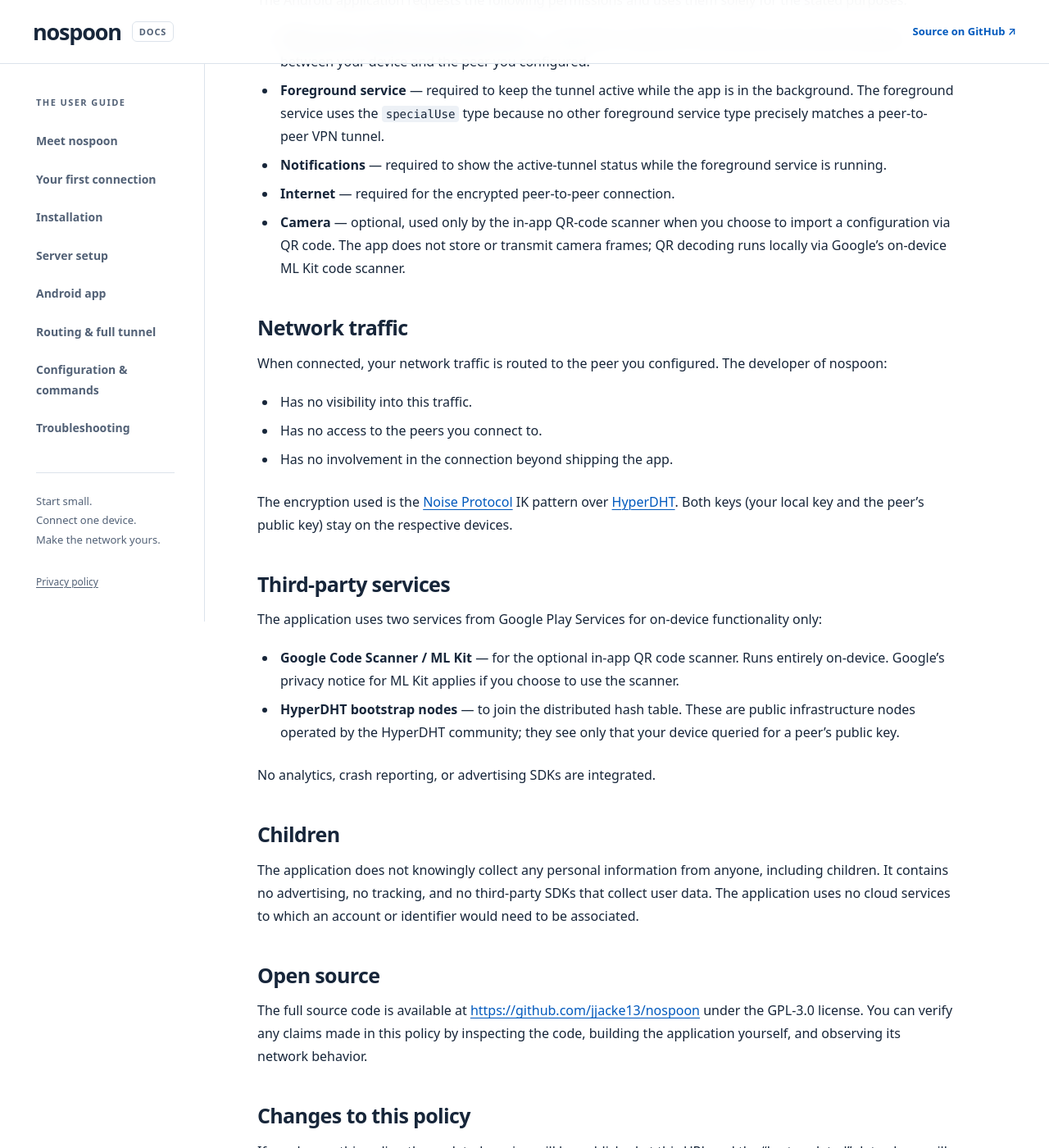
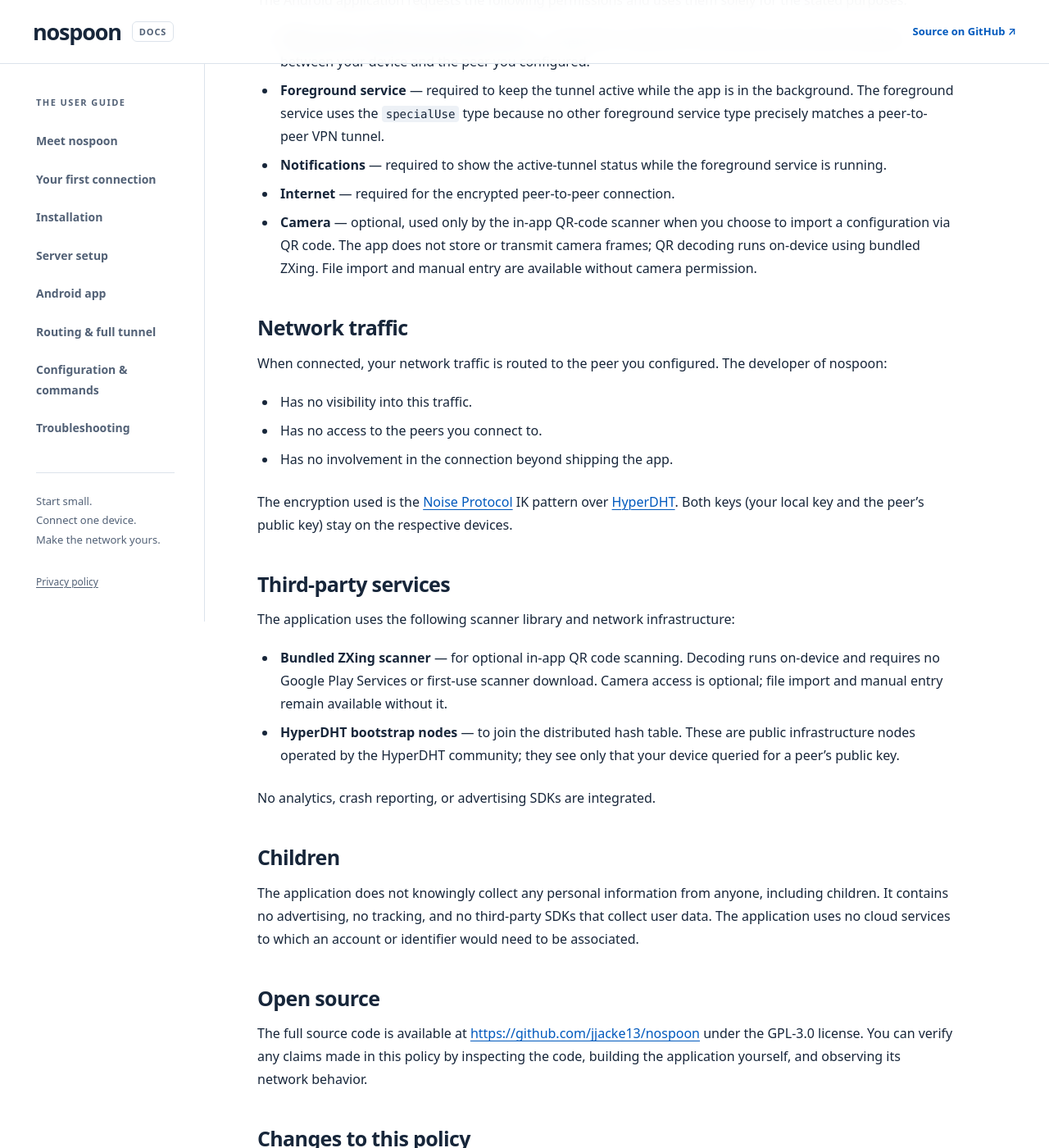
Before and after one commit to jjacke13/nospoon, a Jekyll site: the page built from docs/privacy.md, in a window 1280 px wide and 1400 px high, scrolled down 638 px. Shown: the whole window at 82% size. Built offline with Jekyll 4.4.1, drawn with Linux system fonts in a browser that asks for light colours.

Commit message:
docs: update Android downloads and bundled QR scanner guidance

```diff
--- a/docs/privacy.md
+++ b/docs/privacy.md
@@ -36,8 +36,9 @@
 - **Internet** — required for the encrypted peer-to-peer connection.
 - **Camera** — optional, used only by the in-app QR-code scanner when
   you choose to import a configuration via QR code. The app does not
-  store or transmit camera frames; QR decoding runs locally via
-  Google's on-device ML Kit code scanner.
+  store or transmit camera frames; QR decoding runs on-device using
+  bundled ZXing. File import and manual entry are available without
+  camera permission.
 
 ## Network traffic
 
@@ -55,12 +56,13 @@
 
 ## Third-party services
 
-The application uses two services from Google Play Services for
-on-device functionality only:
+The application uses the following scanner library and network
+infrastructure:
 
-- **Google Code Scanner / ML Kit** — for the optional in-app QR code
-  scanner. Runs entirely on-device. Google's privacy notice for ML
-  Kit applies if you choose to use the scanner.
+- **Bundled ZXing scanner** — for optional in-app QR code scanning.
+  Decoding runs on-device and requires no Google Play Services or
+  first-use scanner download. Camera access is optional; file import
+  and manual entry remain available without it.
 - **HyperDHT bootstrap nodes** — to join the distributed hash table.
   These are public infrastructure nodes operated by the HyperDHT
   community; they see only that your device queried for a peer's
```
Also changed, not shown: other parts of docs/privacy.md (+1 -1 lines), docs/android.md (+2 -2 lines), docs/getting-started.md (+1 -1 lines), docs/install.md (+1 -1 lines), docs/troubleshooting.md (+1 -1 lines).
